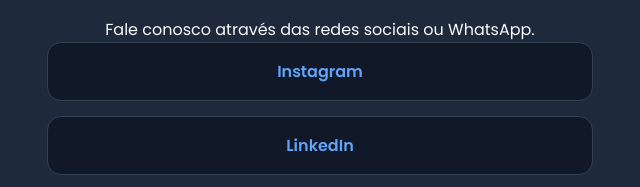
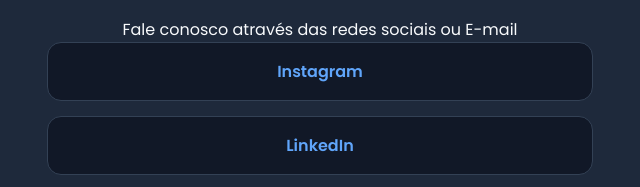
Before and after one commit to EliatanGabriel/AC-Consutoria-de-RH, a website: page index.html in a window 1280 px wide. Shown: the part 3447-3634 px from the top of the page, 17-657 px from the left. Drawn offline with Linux system fonts and the light colour scheme.

Commit message:
titulos e subtitulos atualizados

```diff
--- a/index.html
+++ b/index.html
@@ -192,7 +192,7 @@
         <div class="contato-info">
           <h2 class="section-title-lg">Entre em Contato</h2>
 
-          <p>Fale conosco através das redes sociais ou WhatsApp.</p>
+          <p>Fale conosco através das redes sociais ou E-mail</p>
 
           <div class="social-links">
             <a
```
